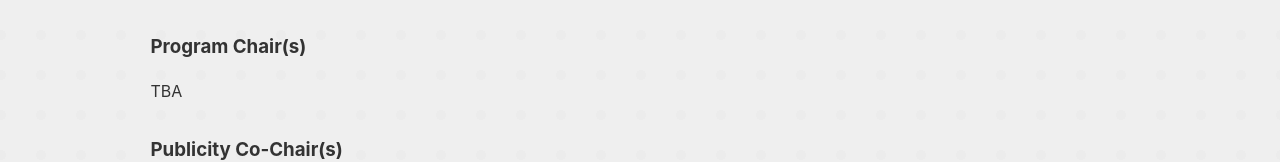
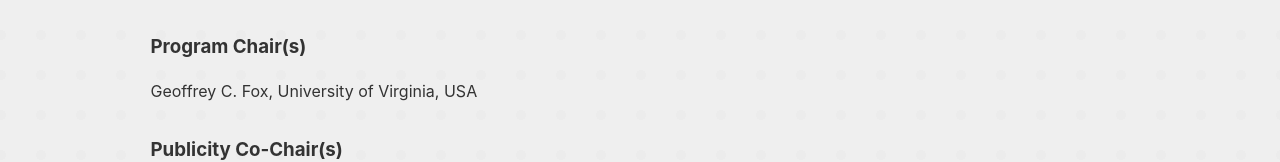
Before and after one commit to UCC-Conference/BDCAT2023, a React (Create React App) app: page /committes in a window 1280 px wide. Shown: the part 406-568 px from the top of the page. Built offline with nearby package versions, Linux system fonts and the light colour scheme.

Commit message:
update: new program chair added

```diff
--- a/src/pages/Committes.js
+++ b/src/pages/Committes.js
@@ -28,7 +28,7 @@ const CallForPaper = () => {
                             </th>
                         </tr>
                         <tr>
-                            <td>TBA</td>
+                            <td>Geoffrey C. Fox, University of Virginia, USA</td>
                         </tr>
 
                         <tr>
```
